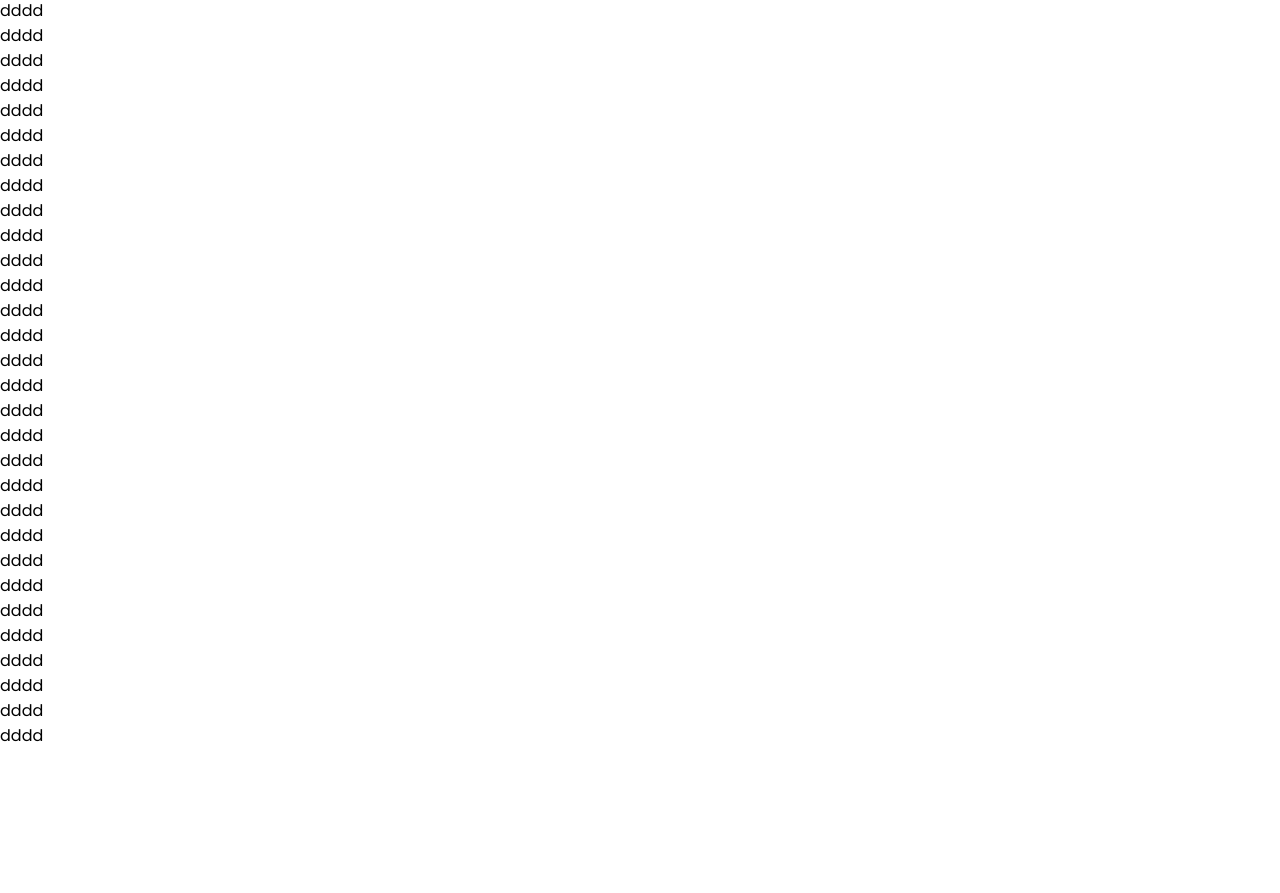
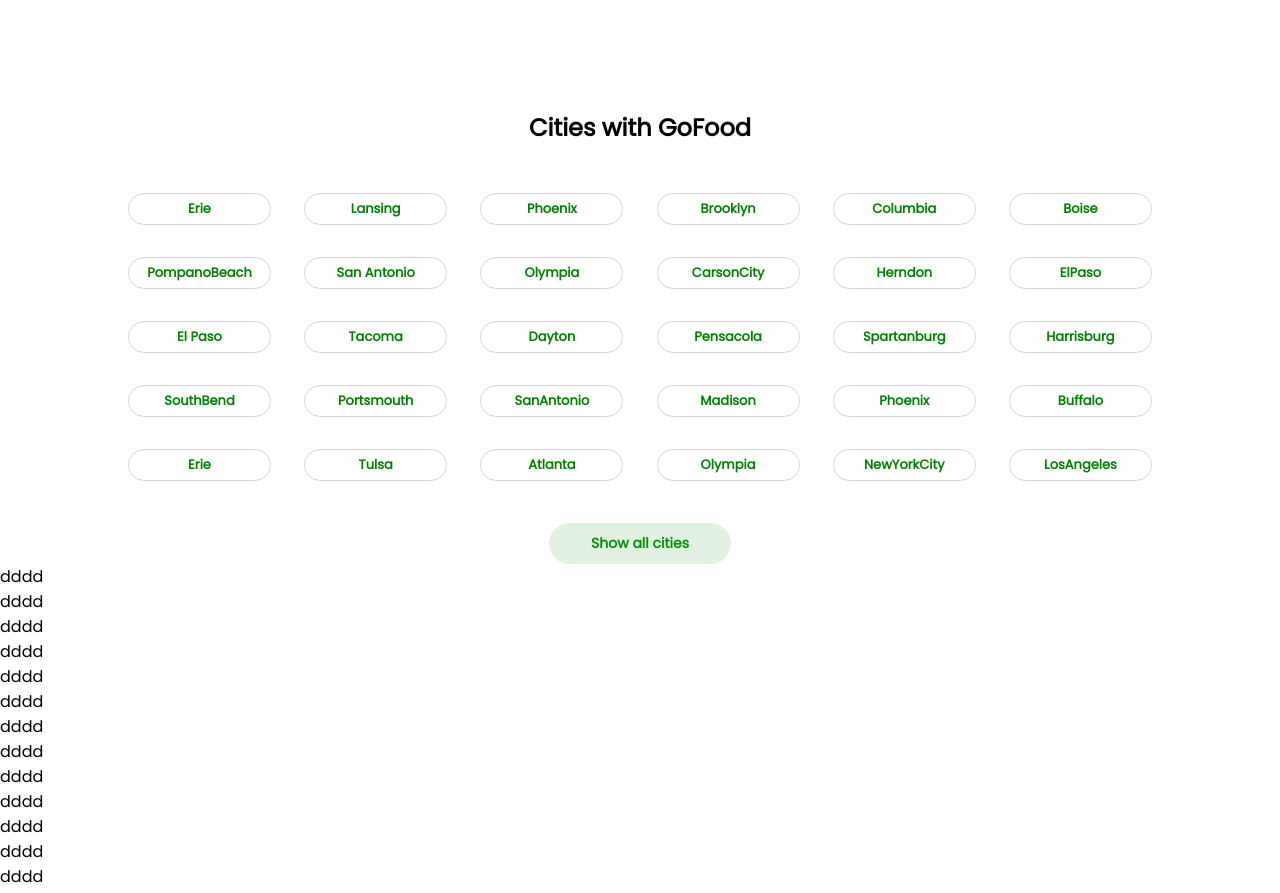
Before and after one commit to collins-cl/gofoodclone, a React (Vite) app: page / in a window 1280 px wide. Shown: the part 3970-4863 px from the top of the page. Before the commit the page ends 4718 px from the top, so only its background shows below. Built offline with nearby package versions, Linux system fonts and the light colour scheme.

Commit message:
integrated list of cities sect

```diff
--- /dev/null
+++ b/src/Components/CityList/CityList.jsx
@@ -0,0 +1,52 @@
+import React, { useState, useEffect } from "react";
+import "../CityList/CityList.scss";
+import { LocationDb } from "../DummyFiles/Locationdb";
+import { useNavigate } from "react-router-dom";
+
+const CityList = () => {
+  const navigate = useNavigate();
+  const [isMobile, setIsMobile] = useState(window.innerWidth <= 768);
+
+  useEffect(() => {
+    const handleResize = () => setIsMobile(window.innerWidth <= 768);
+
+    window.addEventListener("resize", handleResize);
+
+    return () => window.removeEventListener("resize", handleResize);
+  }, []);
+  return (
+    <div className="list_of_cities">
+      <div className="wrapper">
+        <div className="head">Cities with GoFood</div>
+
+        <div className="container">
+          {isMobile
+            ? LocationDb &&
+              LocationDb.slice(0, 12).map((item, id) => (
+                <div
+                  className="city"
+                  key={id}
+                  onClick={() => navigate(`/restaurants/${item.city}`)}
+                >
+                  {item.city}
+                </div>
+              ))
+            : LocationDb &&
+              LocationDb.slice(0, 30).map((item, id) => (
+                <div
+                  className="city"
+                  key={id}
+                  onClick={() => navigate(`/restaurants/${item.city}`)}
+                >
+                  {item.city}
+                </div>
+              ))}
+        </div>
+
+        <div className="show-more">Show all cities</div>
+      </div>
+    </div>
+  );
+};
+
+export default CityList;
--- /dev/null
+++ b/src/Components/CityList/CityList.scss
@@ -0,0 +1,68 @@
+.list_of_cities {
+  margin-top: 7em;
+
+  .wrapper {
+    .head {
+      text-align: center;
+      font-weight: bold;
+      font-size: 1.5em;
+    }
+
+    .container {
+      width: 80%;
+      margin: auto;
+      display: flex;
+      justify-content: space-between;
+      align-items: flex-start;
+      gap: 2em;
+      flex-wrap: wrap;
+      margin-top: 3em;
+
+      .city {
+        width: 11em;
+        font-size: 13px;
+        color: green;
+        font-weight: bold;
+        border: 1px solid lightgray;
+        display: flex;
+        justify-content: center;
+        align-items: center;
+        padding: 5px 10px;
+        border-radius: 20px;
+        cursor: pointer;
+
+        &:hover {
+          transition: 0.3s background-color;
+          background-color: rgba(226, 225, 225, 0.727);
+        }
+      }
+    }
+
+    .show-more {
+      text-align: center;
+      cursor: pointer;
+      font-size: 14px;
+      font-weight: 600;
+      width: 13em;
+      margin: auto;
+      margin-top: 3em;
+      padding: 10px 1em;
+      border-radius: 30px;
+      display: flex;
+      justify-content: center;
+      align-items: center;
+      border: none;
+      color: rgb(4, 147, 4);
+      background-color: rgba(82, 164, 82, 0.168);
+
+      a {
+        color: green;
+      }
+
+      &:hover {
+        transition: 0.3s background-color;
+        background-color: rgba(48, 141, 48, 0.288);
+      }
+    }
+  }
+}
--- a/src/Pages/Home/Home.jsx
+++ b/src/Pages/Home/Home.jsx
@@ -4,6 +4,7 @@
 import Cuisine from "../../Components/Cuisines/Cuisine";
 import Menu from "../../Components/Menu/Menu";
 import WhyUs from "../../Components/WhyUs/WhyUs";
+import CityList from "../../Components/CityList/CityList";
 
 const Home = () => {
   return (
@@ -13,6 +14,7 @@
       <Cuisine />
       <Menu />
       <WhyUs />
+      <CityList />
       <p>dddd</p>
       <p>dddd</p>
       <p>dddd</p>
```
